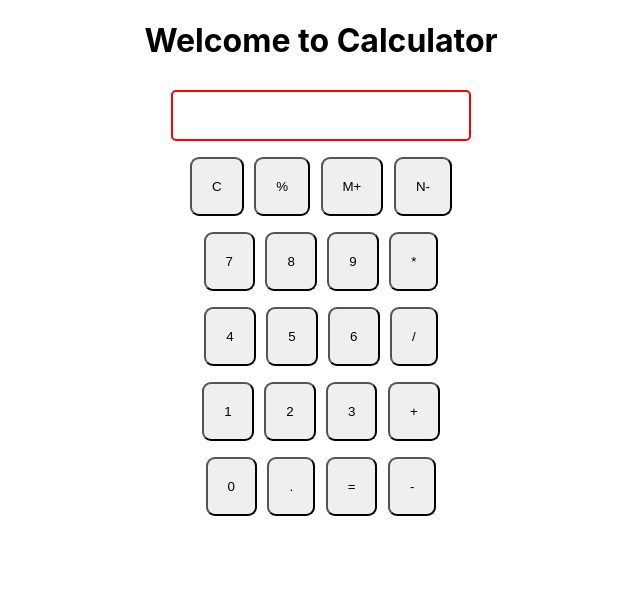
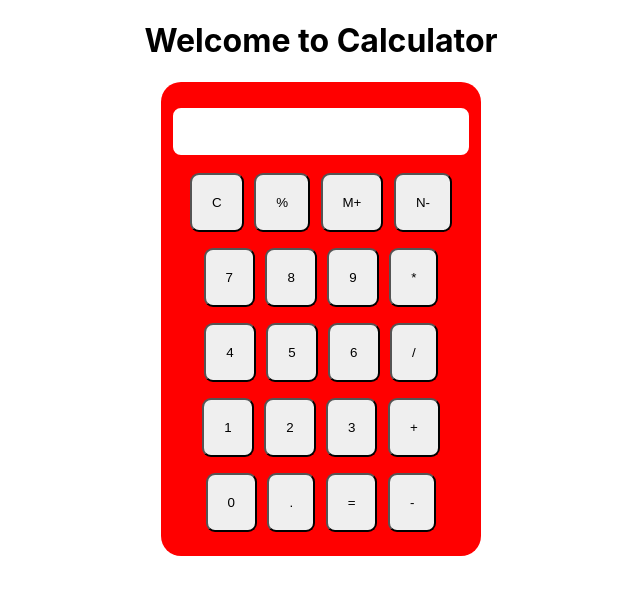
Before and after one commit to vishalkoc2016/Hacktoberfest-2022, a PHP site: page / in a window 1280 px wide. Shown: the top 595 px of the page, without its empty margins (319-959 px from the left). Run offline with PHP 8.4, Linux system fonts and the light colour scheme.

Commit message:
Calculator UI updated

```diff
--- a/Calculator'/index.html
+++ b/Calculator'/index.html
@@ -4,7 +4,7 @@
     <meta charset="UTF-8">
     <meta http-equiv="X-UA-Compatible" content="IE=edge">
     <meta name="viewport" content="width=device-width, initial-scale=1.0">
-    <title>Document</title>
+    <title>Calculator</title>
     <link rel="stylesheet" href="style.css">
     <link rel="stylesheet" href="utils.css">
 </head>
--- a/Calculator'/style.css
+++ b/Calculator'/style.css
@@ -19,5 +19,11 @@ html,body{
     margin: 0;
     padding: 10px 0px;
     border: 2px solid red;
-    border-radius: 5px;
+    border-radius: 10px;
 }
+.container{
+    background-color: red;
+    width: 20rem;
+    padding: 1rem 0rem;
+    border-radius: 20px;
+}
```
